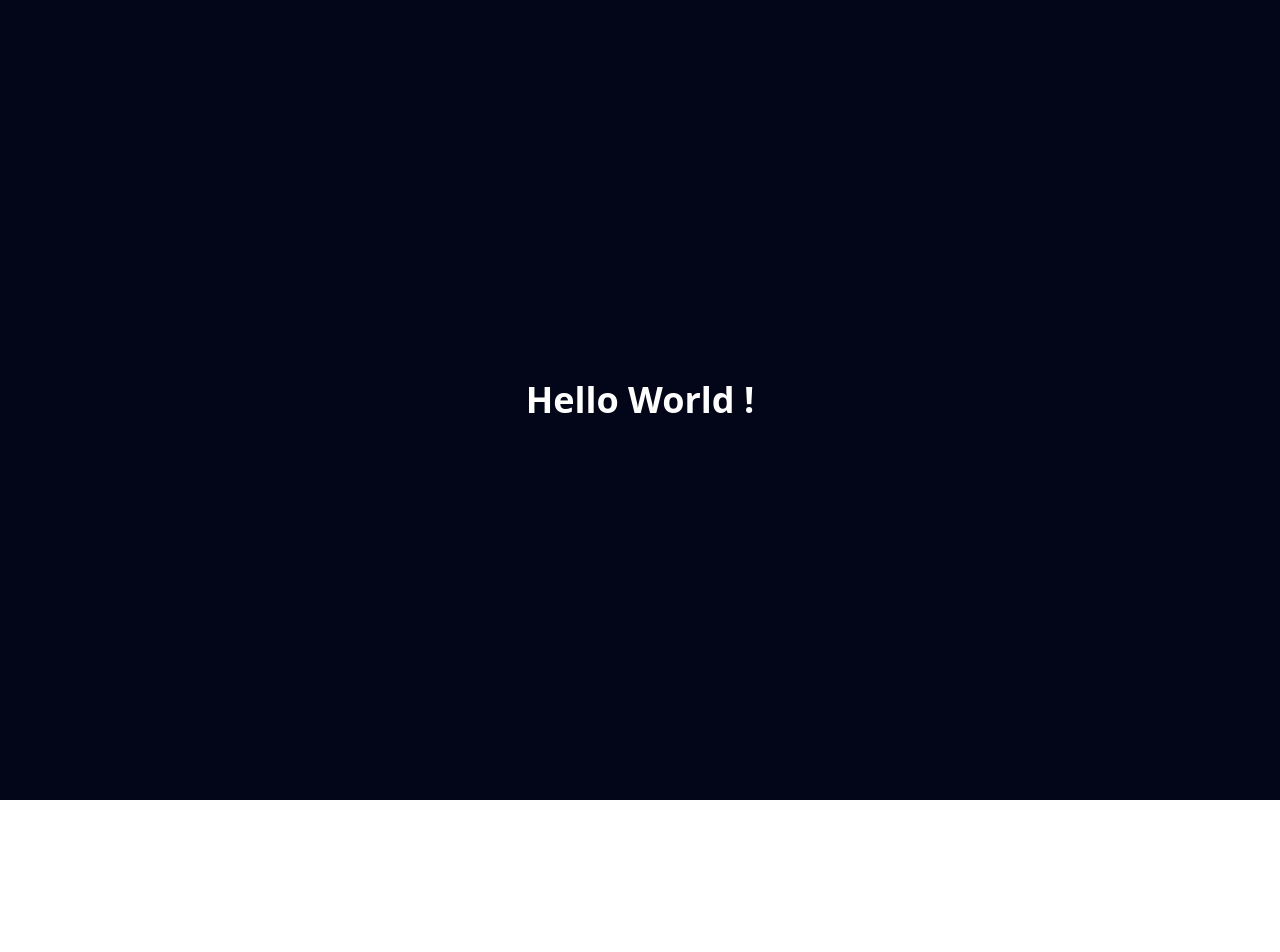
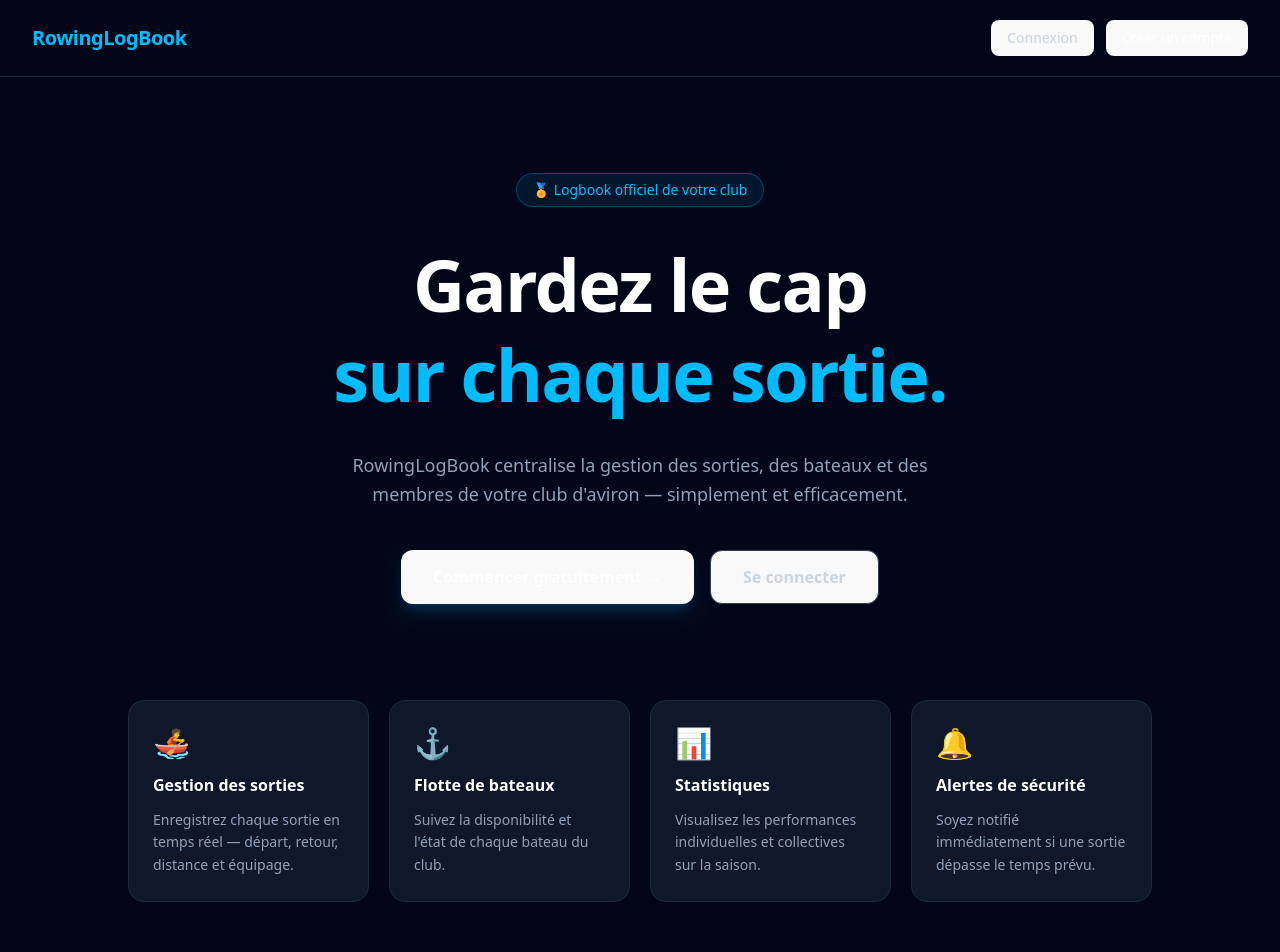
Before and after one commit to Vonaman/RowingLogBook, a React (Vite) app in the folder client/: page / in a window 1280 px wide. Shown: the top 952 px of the page. Before the commit the page ends 800 px from the top, so only its background shows below. Built offline with nearby package versions, Linux system fonts and the light colour scheme.

Commit message:
feature(home) : Create home page (#9)
Add the homepage and the design to the homepage

```diff
--- a/client/src/pages/HomePage.tsx
+++ b/client/src/pages/HomePage.tsx
@@ -1,7 +1,105 @@
+import { useNavigate } from 'react-router-dom'
+
+const features = [
+  {
+    icon: '🚣',
+    title: 'Gestion des sorties',
+    desc: 'Enregistrez chaque sortie en temps réel — départ, retour, distance et équipage.',
+  },
+  {
+    icon: '⚓',
+    title: 'Flotte de bateaux',
+    desc: 'Suivez la disponibilité et l\'état de chaque bateau du club.',
+  },
+  {
+    icon: '📊',
+    title: 'Statistiques',
+    desc: 'Visualisez les performances individuelles et collectives sur la saison.',
+  },
+  {
+    icon: '🔔',
+    title: 'Alertes de sécurité',
+    desc: 'Soyez notifié immédiatement si une sortie dépasse le temps prévu.',
+  },
+]
+
 export default function HomePage() {
+  const navigate = useNavigate()
+
   return (
-    <div className="flex min-h-screen items-center justify-center bg-slate-950">
-      <h1 className="text-4xl font-bold text-white">Hello World !</h1>
+    <div className="min-h-screen bg-slate-950 text-white flex flex-col">
+
+      {/* NAV */}
+      <nav className="flex items-center justify-between px-8 py-5 border-b border-slate-800">
+        <span className="text-xl font-bold tracking-tight text-sky-400">RowingLogBook</span>
+        <div className="flex gap-3">
+          <button
+            onClick={() => navigate('/login')}
+            className="px-4 py-2 rounded-lg text-sm font-medium text-slate-300 hover:text-white transition"
+          >
+            Connexion
+          </button>
+          <button
+            onClick={() => navigate('/register')}
+            className="px-4 py-2 rounded-lg text-sm font-medium bg-sky-500 hover:bg-sky-400 text-white transition"
+          >
+            Créer un compte
+          </button>
+        </div>
+      </nav>
+
+      {/* HERO */}
+      <section className="flex-1 flex flex-col items-center justify-center text-center px-6 py-24 gap-8">
+        <div className="inline-flex items-center gap-2 px-4 py-1.5 rounded-full border border-sky-500/30 bg-sky-500/10 text-sky-400 text-sm font-medium">
+          🏅 Logbook officiel de votre club
+        </div>
+
+        <h1 className="text-5xl md:text-7xl font-extrabold tracking-tight leading-tight max-w-4xl">
+          Gardez le cap<br />
+          <span className="text-sky-400">sur chaque sortie.</span>
+        </h1>
+
+        <p className="text-lg text-slate-400 max-w-xl leading-relaxed">
+          RowingLogBook centralise la gestion des sorties, des bateaux et des membres
+          de votre club d'aviron — simplement et efficacement.
+        </p>
+
+        <div className="flex flex-col sm:flex-row gap-4 mt-2">
+          <button
+            onClick={() => navigate('/register')}
+            className="px-8 py-3.5 rounded-xl font-semibold bg-sky-500 hover:bg-sky-400 text-white text-base transition shadow-lg shadow-sky-500/20"
+          >
+            Commencer gratuitement →
+          </button>
+          <button
+            onClick={() => navigate('/login')}
+            className="px-8 py-3.5 rounded-xl font-semibold border border-slate-700 hover:border-slate-500 text-slate-300 hover:text-white text-base transition"
+          >
+            Se connecter
+          </button>
+        </div>
+      </section>
+
+      {/* FEATURES */}
+      <section className="px-6 pb-24">
+        <div className="max-w-5xl mx-auto grid grid-cols-1 sm:grid-cols-2 lg:grid-cols-4 gap-5">
+          {features.map((f) => (
+            <div
+              key={f.title}
+              className="flex flex-col gap-3 p-6 rounded-2xl bg-slate-900 border border-slate-800 hover:border-sky-500/40 transition"
+            >
+              <span className="text-3xl">{f.icon}</span>
+              <h3 className="font-semibold text-white">{f.title}</h3>
+              <p className="text-sm text-slate-400 leading-relaxed">{f.desc}</p>
+            </div>
+          ))}
+        </div>
+      </section>
+
+      {/* FOOTER */}
+      <footer className="border-t border-slate-800 py-6 text-center text-slate-600 text-sm">
+        © {new Date().getFullYear()} RowingLogBook — Fait avec ❤️ pour le club
+      </footer>
     </div>
   )
 }
```
